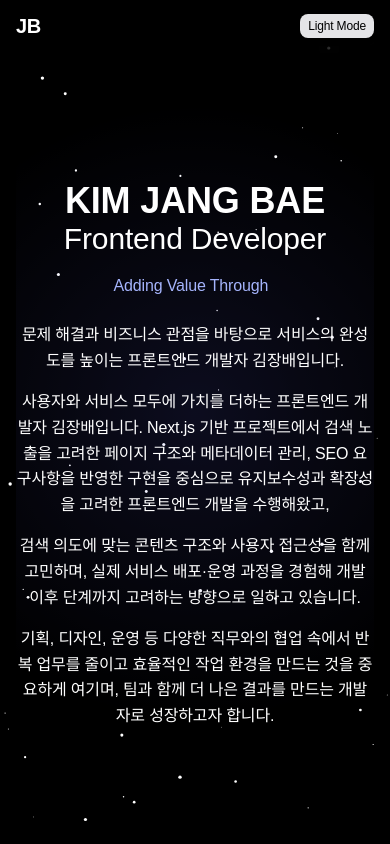
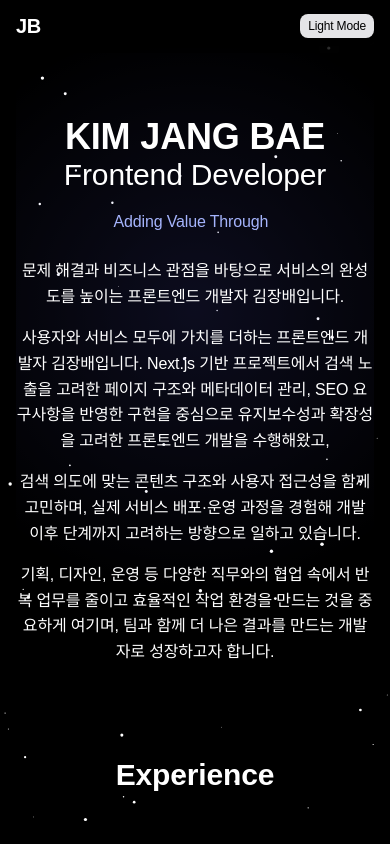
Before and after one commit to JangBai/JangBai.github.io, a React (Vite) app: page / in a window 390 px wide. Shown: the top 844 px of the page. Built offline with nearby package versions, Linux system fonts and the light colour scheme; a web font is replaced by a local one.

Commit message:
fix: 모바일 높이 및 마진 설정

```diff
--- a/src/pages/home/Introduce.tsx
+++ b/src/pages/home/Introduce.tsx
@@ -2,7 +2,7 @@ import { TypeAnimation } from "react-type-animation";
 
 export default function Introduce() {
   return (
-    <section className="justify-top relative mb-16 mt-32 flex h-[45rem] flex-col items-center gap-6 sm:h-[50rem] sm:gap-12">
+    <section className="justify-top md: relative mb-0 mt-16 flex h-[40rem] flex-col items-center gap-6 sm:mb-16 sm:mt-32 sm:h-[50rem] sm:gap-12">
       <div className="flex flex-col items-center justify-center gap-4">
         <div className="text-center text-[var(--color-primary)]">
           <h2 className="text-4xl font-bold sm:text-6xl lg:text-6xl">
```
